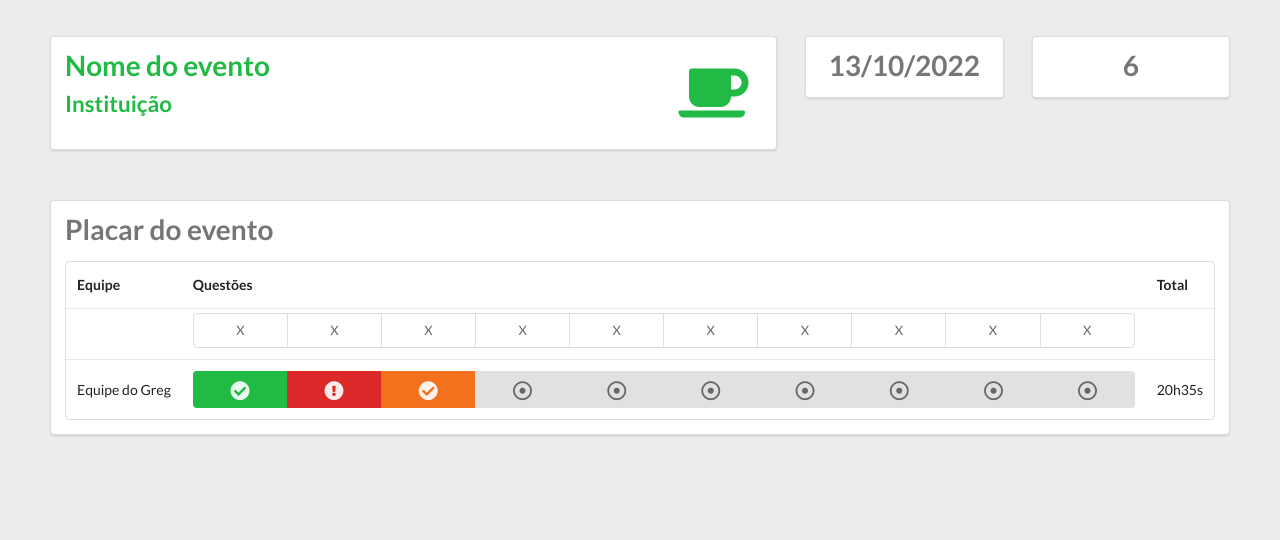
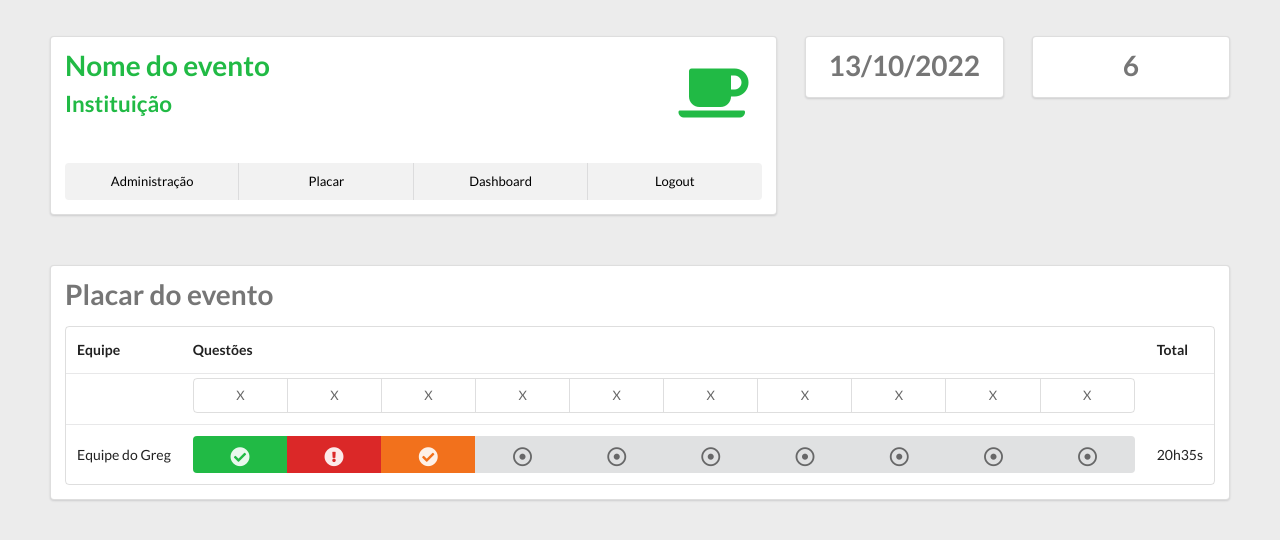
Before and after one commit to gregtherev/TCCGreg, a Django app: template templates/checking_semantic.html in a window 1280 px wide. Shown: the top 540 px of the page. Run offline with Django 3.2, Linux system fonts and the light colour scheme; the template is opened without the code that fills it, so the values that code supplies are empty.

Commit message:
some changes in rank screen and readme

```diff
--- a/static/styles/ranking.css
+++ b/static/styles/ranking.css
@@ -17,3 +17,11 @@ body {
 .login_top_distance {
     padding-top: 15% !important;
 }
+
+.header_menu {
+    background-color: #F2F2F2 !important;
+}
+
+.item {
+    color: black !important;
+}
--- a/templates/checking_semantic.html
+++ b/templates/checking_semantic.html
@@ -30,6 +30,16 @@
                                 </div>
                             </div>
 
+                        </div>
+                        <div class="row">
+                            <div class="column">
+                                <div class="ui four item small inverted grey menu header_menu">
+                                    <a class="item">Administração</a>
+                                    <a class="item">Placar</a>
+                                    <a class="item">Dashboard</a>
+                                    <a href="{% url 'logout' %}" class="item">Logout</a>
+                                </div>
+                            </div>
                         </div>
                     </div>
                 </div>
```
Also changed, not shown: README.md.
